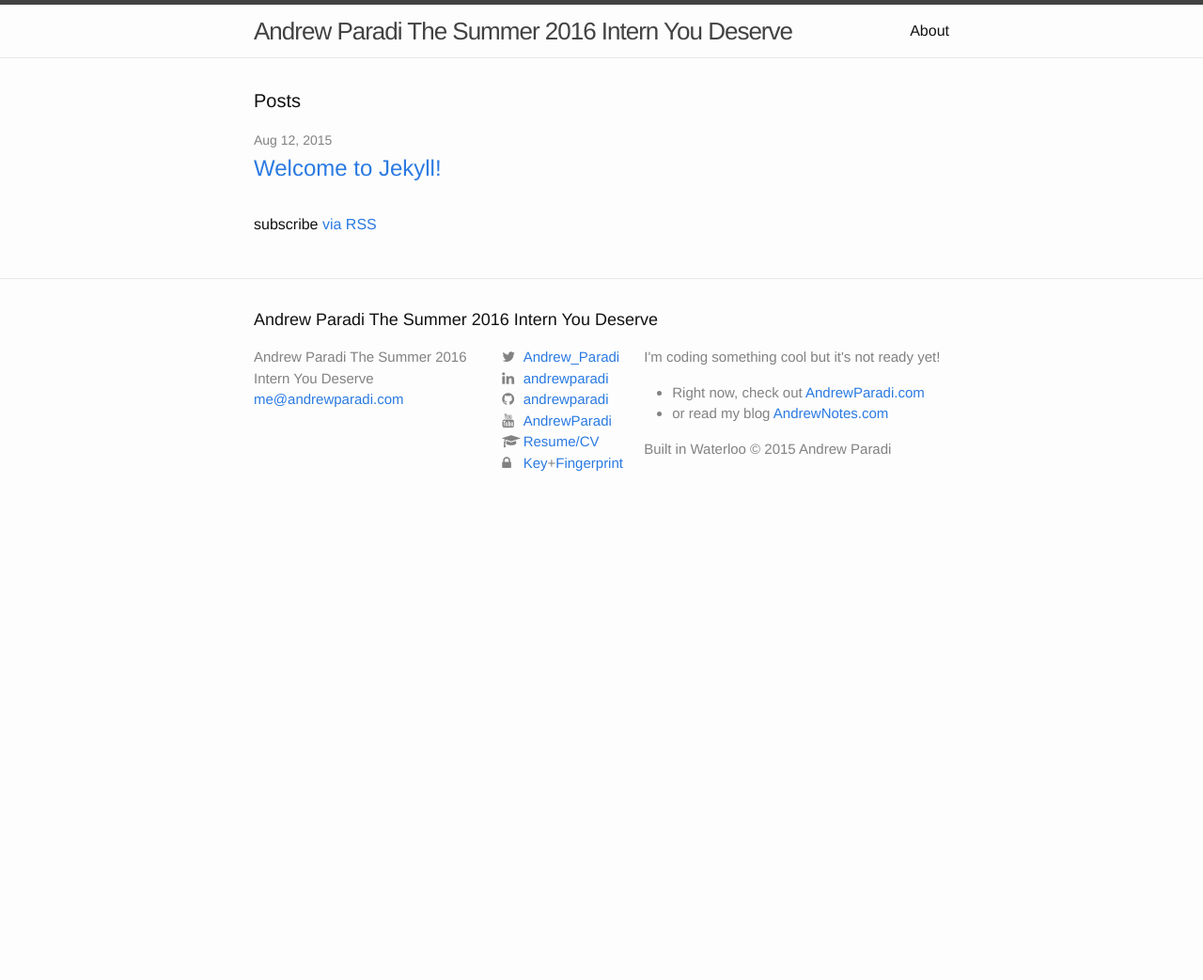
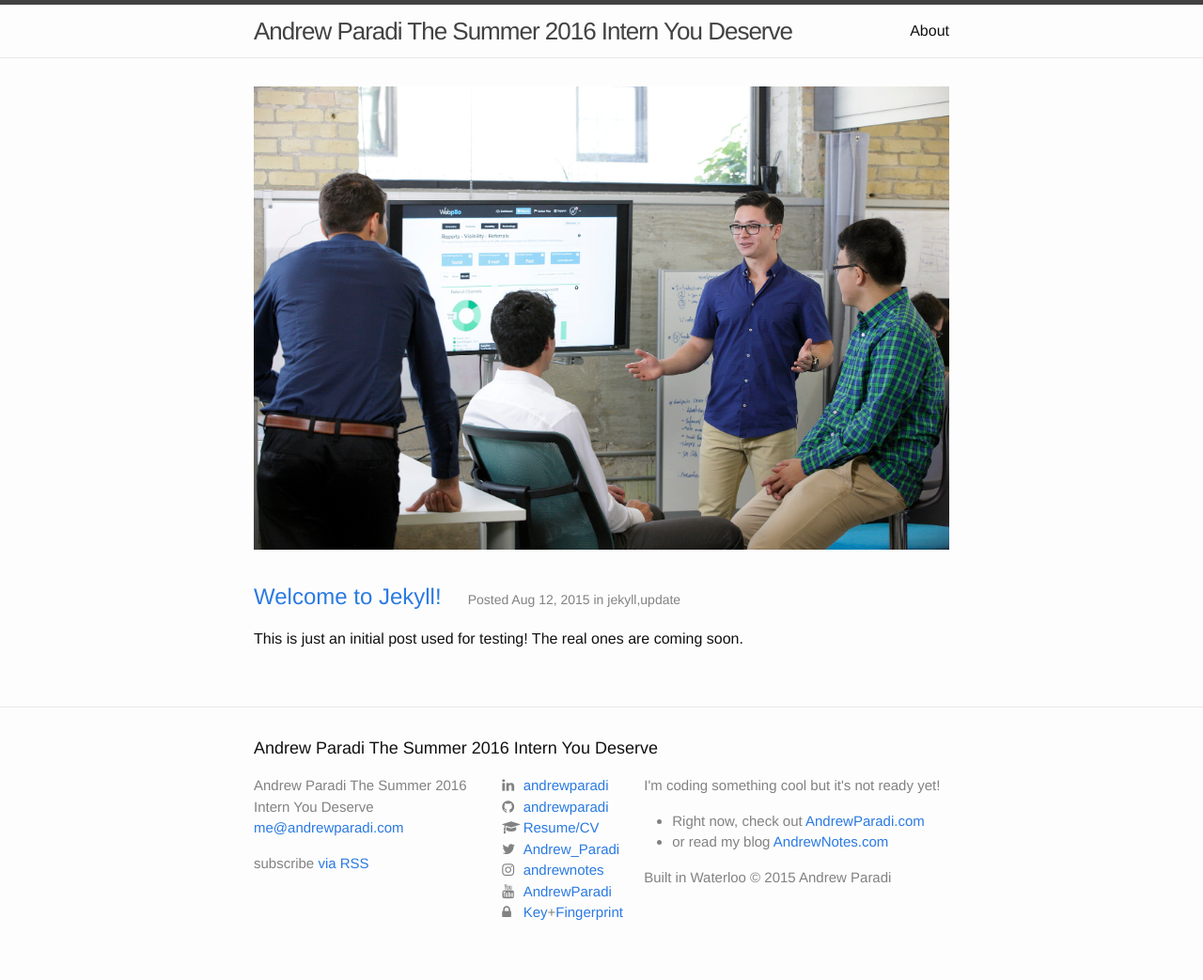
Before and after one commit to TorontoMonkey/andrewparadi.github.io, a Jekyll site: the page built from index.html, in a window 1280 px wide. Shown: the whole page at 94% size. Built offline with Jekyll 4.4.1, drawn with Linux system fonts in a browser that asks for light colours; nearby versions of some CDN libraries; before the commit the page ends 900 px from its top, so only the background shows below that.

Commit message:
Index update: hero image, posts list formatting, excerpt section added to post

```diff
--- a/_config.yml
+++ b/_config.yml
@@ -5,11 +5,13 @@ description: > # this means to ignore newlines until "baseurl:"
   Andrew's new Jekyll Blog
 baseurl: "" # the subpath of your site, e.g. /blog/
 url: "http://andrewparadi.github.io" # the base hostname & protocol for your site
+
 #Social
 twitter_username: Andrew_Paradi
 github_username:  andrewparadi
 linkedin_username: andrewparadi
 youtube_username: AndrewParadi
+instagram_username: andrewnotes
 phone: 19055108904
 phonef: +1 (905) 510-8904
 loc_city: Waterloo
@@ -18,6 +20,9 @@ resume_file: AndrewParadiResume.pdf
 pgp_key_file: AndrewParadiPGP.asc
 pgp_fingerprint_file: AndrewParadiPGPFingerprint.txt
 
+#Key Images
+index_hero: launchpad-c.jpg
+
 # Build settings
 markdown: kramdown
 
--- a/_includes/footer.html
+++ b/_includes/footer.html
@@ -10,25 +10,11 @@
           <li>{{ site.title }}</li>
           <li><a href="mailto:{{ site.email }}">{{ site.email }}</a></li>
         </ul>
+        <p class="rss-subscribe">subscribe <a href="{{ "/feed.xml" | prepend: site.baseurl }}">via RSS</a></p>
       </div>
 
       <div class="footer-col  footer-col-2">
         <ul class="social-media-list">
-          {% if site.twitter_username %}
-          <li>
-            <a href="https://twitter.com/{{ site.twitter_username }}" target="_blank">
-<!--               <span class="icon  icon--twitter">
-                <svg viewBox="0 0 16 16">
-                  <path fill="#828282" d="M15.969,3.058c-0.586,0.26-1.217,0.436-1.878,0.515c0.675-0.405,1.194-1.045,1.438-1.809
-                  c-0.632,0.375-1.332,0.647-2.076,0.793c-0.596-0.636-1.446-1.033-2.387-1.033c-1.806,0-3.27,1.464-3.27,3.27 c0,0.256,0.029,0.506,0.085,0.745C5.163,5.404,2.753,4.102,1.14,2.124C0.859,2.607,0.698,3.168,0.698,3.767 c0,1.134,0.577,2.135,1.455,2.722C1.616,6.472,1.112,6.325,0.671,6.08c0,0.014,0,0.027,0,0.041c0,1.584,1.127,2.906,2.623,3.206 C3.02,9.402,2.731,9.442,2.433,9.442c-0.211,0-0.416-0.021-0.615-0.059c0.416,1.299,1.624,2.245,3.055,2.271 c-1.119,0.877-2.529,1.4-4.061,1.4c-0.264,0-0.524-0.015-0.78-0.046c1.447,0.928,3.166,1.469,5.013,1.469 c6.015,0,9.304-4.983,9.304-9.304c0-0.142-0.003-0.283-0.009-0.423C14.976,4.29,15.531,3.714,15.969,3.058z"/>
-                </svg>
-              </span> -->
-
-              <i class="social fa fa-twitter"></i><span class="username">{{ site.twitter_username }}</span>
-            </a>
-          </li>
-          {% endif %}
-
           {% if site.linkedin_username %}
           <li>
             <a href="https://linkedin.com/in/{{ site.linkedin_username }}" target="_blank">
@@ -45,18 +31,41 @@
           </li>
           {% endif %}
 
+          {% if site.resume_file %}
+          <li>
+            <a href="/files/{{ site.resume_file }}" target="_blank">
+              <i class="social fa fa-graduation-cap"></i><span class="username">Resume/CV</span>
+            </a>
+          </li>
+          {% endif %}
+
+          {% if site.twitter_username %}
+          <li>
+            <a href="https://twitter.com/{{ site.twitter_username }}" target="_blank">
+<!--               <span class="icon  icon--twitter">
+                <svg viewBox="0 0 16 16">
+                  <path fill="#828282" d="M15.969,3.058c-0.586,0.26-1.217,0.436-1.878,0.515c0.675-0.405,1.194-1.045,1.438-1.809
+                  c-0.632,0.375-1.332,0.647-2.076,0.793c-0.596-0.636-1.446-1.033-2.387-1.033c-1.806,0-3.27,1.464-3.27,3.27 c0,0.256,0.029,0.506,0.085,0.745C5.163,5.404,2.753,4.102,1.14,2.124C0.859,2.607,0.698,3.168,0.698,3.767 c0,1.134,0.577,2.135,1.455,2.722C1.616,6.472,1.112,6.325,0.671,6.08c0,0.014,0,0.027,0,0.041c0,1.584,1.127,2.906,2.623,3.206 C3.02,9.402,2.731,9.442,2.433,9.442c-0.211,0-0.416-0.021-0.615-0.059c0.416,1.299,1.624,2.245,3.055,2.271 c-1.119,0.877-2.529,1.4-4.061,1.4c-0.264,0-0.524-0.015-0.78-0.046c1.447,0.928,3.166,1.469,5.013,1.469 c6.015,0,9.304-4.983,9.304-9.304c0-0.142-0.003-0.283-0.009-0.423C14.976,4.29,15.531,3.714,15.969,3.058z"/>
+                </svg>
+              </span> -->
+
+              <i class="social fa fa-twitter"></i><span class="username">{{ site.twitter_username }}</span>
+            </a>
+          </li>
+          {% endif %}
+
+          {% if site.instagram_username %}
+          <li>
+            <a href="https://instagram.com/jeky{{ site.instagram_username }}" target="_blank">
+              <i class="social fa fa-instagram"></i><span class="username">{{ site.instagram_username }}</span>
+            </a>
+          </li>
+          {% endif %}
+
           {% if site.youtube_username %}
           <li>
             <a href="https://youtube.com/c/{{ site.youtube_username }}" target="_blank">
               <i class="social fa fa-youtube"></i><span class="username">{{ site.youtube_username }}</span>
-            </a>
-          </li>
-          {% endif %}
-
-          {% if site.resume_file %}
-          <li>
-            <a href="/files/{{ site.resume_file }}" target="_blank">
-              <i class="social fa fa-graduation-cap"></i><span class="username">Resume/CV</span>
             </a>
           </li>
           {% endif %}
--- a/_posts/2015-08-12-welcome-to-jekyll.markdown
+++ b/_posts/2015-08-12-welcome-to-jekyll.markdown
@@ -2,7 +2,8 @@
 layout: post
 title:  "Welcome to Jekyll!"
 date:   2015-08-12 00:33:11
-categories: jekyll update
+categories: jekyll, update
+excerpt: This is just an initial post used for testing! The real ones are coming soon.
 ---
 You’ll find this post in your `_posts` directory. Go ahead and edit it and re-build the site to see your changes. You can rebuild the site in many different ways, but the most common way is to run `jekyll serve`, which launches a web server and auto-regenerates your site when a file is updated.
 
--- a/_sass/_base.scss
+++ b/_sass/_base.scss
@@ -43,6 +43,7 @@ ul, ol, dl, figure,
 img {
     max-width: 100%;
     vertical-align: middle;
+    padding-bottom: 2rem;
 }
 
 
--- a/_sass/_layout.scss
+++ b/_sass/_layout.scss
@@ -181,10 +181,12 @@
 .post-meta {
     font-size: $small-font-size;
     color: $grey-color;
+    //display: inline;
+    margin-left: 2em;
 }
 
 .post-link {
-    display: block;
+    display: inline-block;
     font-size: 24px;
 }
 
--- a/index.html
+++ b/index.html
@@ -4,20 +4,19 @@ layout: default
 
 <div class="home">
 
-  <h1 class="page-heading">Posts</h1>
+  <img class="hero" src="/img/hero/{{ site.index_hero }}"/>
+
+<!--   <h1 class="page-heading">Andrew Paradi</h1> -->
 
   <ul class="post-list">
     {% for post in site.posts %}
       <li>
-        <span class="post-meta">{{ post.date | date: "%b %-d, %Y" }}</span>
-
         <h2>
-          <a class="post-link" href="{{ post.url | prepend: site.baseurl }}">{{ post.title }}</a>
+          <a class="post-link" href="{{ post.url | prepend: site.baseurl }}">{{ post.title }}</a><span class="post-meta">Posted {{ post.date | date: "%b %-d, %Y" }} in {{ post.categories | categories: "%c " }}</span>
         </h2>
+        <p class="post-excerpt">{{ post.excerpt }}</p>
       </li>
     {% endfor %}
   </ul>
 
-  <p class="rss-subscribe">subscribe <a href="{{ "/feed.xml" | prepend: site.baseurl }}">via RSS</a></p>
-
 </div>
```
Also changed, not shown: img/hero/launchpad-c.jpg (added), 4 other files.
